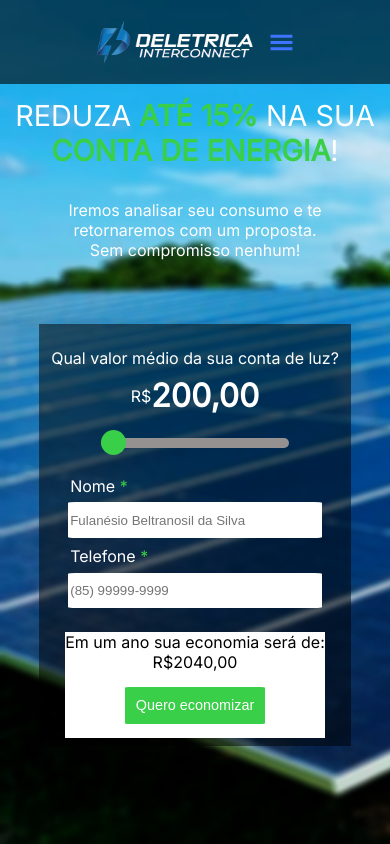
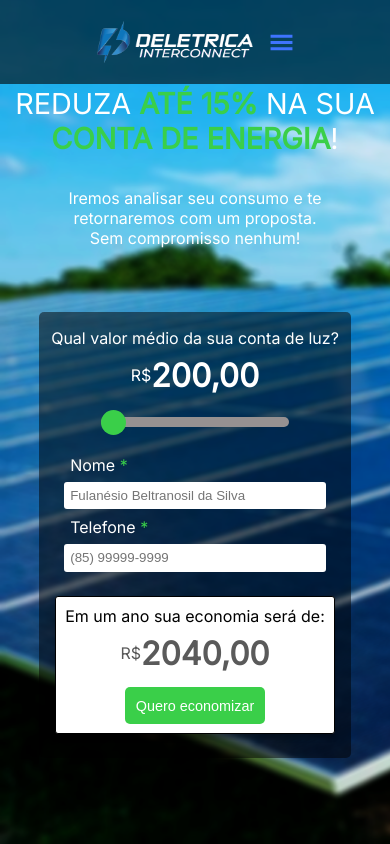
Before and after one commit to caiokronuz/marketplaceinterconnect, a Next.js app: page /send in a window 390 px wide. Shown: the top 844 px of the page. Built offline with nearby package versions, Linux system fonts and the light colour scheme.

Commit message:
css da nova parte da página de solicitação de proposta feita. Agora falta apenas fazer a responsividade. (Feito no modelo mobile first, ou seja, ainda não está pronto para uso em desktop.)

```diff
--- a/src/pages/send.tsx
+++ b/src/pages/send.tsx
@@ -28,7 +28,7 @@ export default function sendPage() {
                             <span>R$</span>
                             <p>{billValue},00</p>
                         </div>
-                        <input type="range" min="200" max="2000"  value={billValue} onChange={e => setBillValue(Number(e.target.value)) }/>
+                        <input type="range" min="200" max="2000" step={50} value={billValue} onChange={e => setBillValue(Number(e.target.value)) }/>
                     </div>
 
                     <label htmlFor="name">Nome <span>*</span></label>
--- a/src/styles/Send.module.scss
+++ b/src/styles/Send.module.scss
@@ -51,11 +51,12 @@
             flex-direction: column;
 
             width: 80%;
-            height: 50%;
+            height: auto;
             background-color: rgba(0, 0, 0, 0.5);
             margin-top: 3em;
+            border-radius: 5px;
 
-            .sliderCounter{
+            .sliderCounter {
 
                 display: flex;
                 justify-content: center;
@@ -66,32 +67,32 @@
                 height: auto;
 
 
-                p{
+                p {
                     color: #FFF;
                     margin: 1em 0 0.5em 0;
                     padding: 0;
                 }
 
-                div{
+                div {
                     display: flex;
                     justify-content: center;
                     align-items: center;
 
                     margin-bottom: 1em;
 
-                    p{
+                    p {
                         margin: 0;
                         font-size: 2em;
                         font-weight: bold;
                     }
 
-                    span{
+                    span {
                         font-weight: lighter;
                         color: #fff;
                     }
                 }
 
-                input{
+                input {
                     margin-bottom: 1.5em;
                     -webkit-appearance: none;
                     background: #969191;
@@ -99,6 +100,7 @@
                     width: 60%;
                     height: 10px;
                     border-radius: 9px;
+                    padding: 0;
                 }
 
                 input::-webkit-slider-thumb {
@@ -129,22 +131,15 @@
                 width: 80%;
                 margin-top: 0.5em;
                 border: none;
-                height: 8%;
-                border-radius: 3%;
+                padding: 2%;
+                border-radius: 3px;
             }
 
             input:focus {
                 border: 1px solid #3ACF49;
             }
 
-            input[type="file"] {
-                background-color: #FFF;
-                padding: 3%;
-                width: 75%;
-                border-radius: 3%;
-            }
-
-            .result{
+            .result {
                 display: flex;
                 justify-content: center;
                 align-items: center;
@@ -152,26 +147,42 @@
 
                 background: #FFF;
 
-                margin-top: 1.5em;
+                margin: 1.5em 0 1.5em 0;
+                padding: 3%;
+                border: 1px solid #000000;
+                box-shadow: 0px 4px 4px rgba(0, 0, 0, 0.25);
+                border-radius: 3px;
 
-                p{
-                    margin: 0;
+                p {
+                    margin: 0 0 0.5em 0;
                     padding: 0;
                 }
 
-                div{
+                div {
                     display: flex;
                     justify-content: center;
                     align-items: center;
+
+                    p {
+                        margin: 0;
+                        font-size: 2em;
+                        font-weight: bold;
+                        color: #5A5A5A;
+                    }
+
+                    span {
+                        font-weight: lighter;
+                        color: #5A5A5A;
+                    }
                 }
 
                 button {
                     border: none;
                     background-color: #3ACF49;
                     color: #FFF;
-                    margin: 1em 0 1em 0;
+                    margin: 1em 0 0 0;
                     padding: 4%;
-                    border-radius: 3%;
+                    border-radius: 5px;
                     font-size: 0.9em;
                 }
             }
@@ -219,28 +230,94 @@
 
 @media(max-height: 667px) {
     .sendPage {
-        p{
+        p {
             width: 90%;
         }
 
         .container {
             .text {
                 h1 {
+                    font-size: 1.25em;
+                    margin-top: 4em;
+                }
+
+                p{
+                    margin-top: 1em;
+                    width: auto;
+                }
+            }
+
+            .forms {
+
+                margin-top: 1em;
+
+                .sliderCounter{
+
+                    p {
+                        font-size: 0.9em;
+                        text-align: center;
+                        margin: 0.5em 0 0.5em 0;
+                    }
+
+                    div {
+                        p {
                             font-size: 1.5em;
                         }
                     }
 
-            .forms {
-                label {
+                    input {
+                        margin-bottom: 1em;
+                        height: 5px;
+                    }
+
+                    input::-webkit-slider-thumb {
+                        width: 20px;
+                        height: 20px;
+                    }
+                }
+
+                label{
                     font-size: 0.85em;
+                }
+
+                input{
+                    height: 1em;
+                }
+
+                .result {
+                    margin: 1em 0 1em 0;
+                    padding: 0.5em;
+                    width: 85%;
+
+                    p {
+                        margin: 0 0 0.5em 0;
+                        padding: 0;
+                        font-size: 0.9em;
+                        width: auto;
+                        text-align: center;
+                    }
+
+                    div {
+
+                        p {
+                            font-size: 1.5em;
+                        }
 
                         span {
-                        font-size: 0.85em;
+                            font-weight: lighter;
+                            color: #5A5A5A;
                         }
                     }
 
                     button {
-                    font-size: 0.85em
+                        border: none;
+                        background-color: #3ACF49;
+                        color: #FFF;
+                        margin: 0.5em 0 0 0;
+                        padding: 4%;
+                        border-radius: 5px;
+                        font-size: 0.9em;
+                    }
                 }
             }
 
@@ -435,7 +512,7 @@
 @media(min-width: 1024px) {
     .sendPage {
 
-        p{
+        p {
             font-size: 1em;
         }
 
```
Lines whose indentation alone changed are shown as unchanged.
